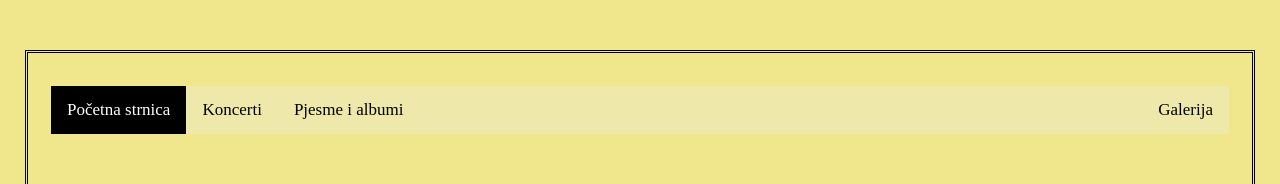
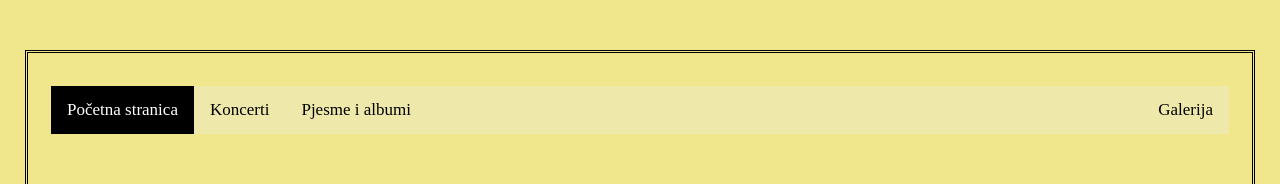
Before and after one commit to hanastrniscak/hanastrniscakprojekt, a plain HTML site: page index.html in a window 1280 px wide. Shown: the top 184 px of the page. Drawn offline with Linux system fonts and the light colour scheme.

Commit message:
Add files via upload

```diff
--- a/index.html
+++ b/index.html
@@ -11,7 +11,7 @@
 <body>
   <a id="vrh"></a>
   <div class="topnav">
-    <a class="active" href="index.html">Početna strnica</a>
+    <a class="active" href="index.html">Početna stranica</a>
     <a href="koncerti.html">Koncerti</a>
     <a href="pjesme.html">Pjesme i albumi</a>
     <div class="topnav-right">
```
